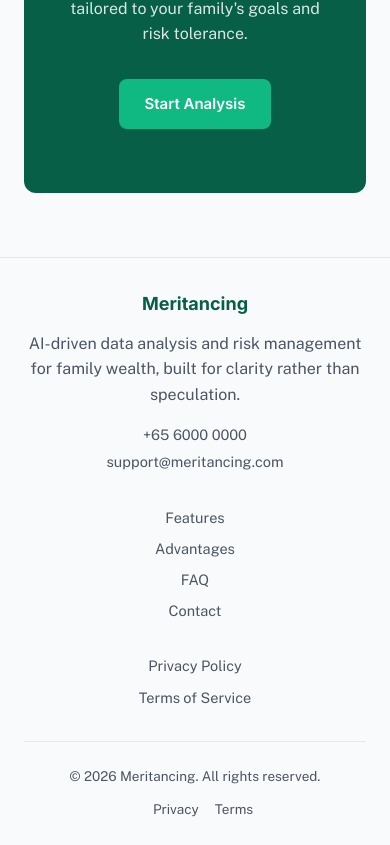
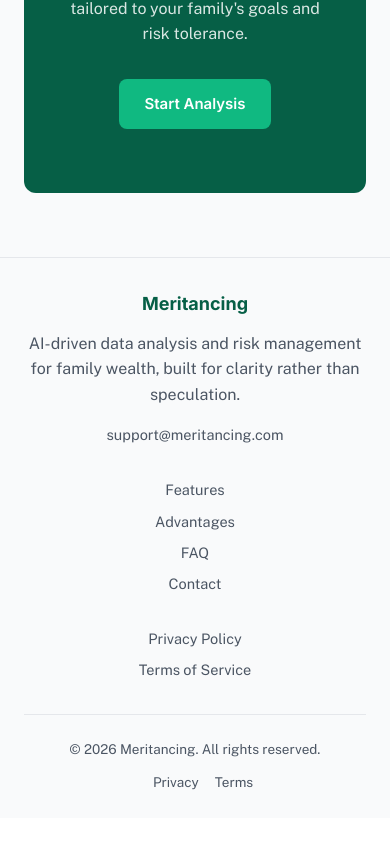
Before and after one commit to taybadeveloper/Meritancing, a Next.js app: page / in a window 390 px wide. Shown: the part 5883-6728 px from the top of the page. After the commit the page ends 6701 px from the top, so only its background shows below. Built offline with nearby package versions, Linux system fonts and the light colour scheme.

Commit message:
Remove phone number from footer and contact page

```diff
--- a/app/contact/page.js
+++ b/app/contact/page.js
@@ -36,9 +36,6 @@ export default function ContactPage() {
             <div>
               <h2>How to Reach Us</h2>
               <ul className="pain-list">
-                <li>
-                  <strong>Phone:</strong> +65 6000 0000
-                </li>
                 <li>
                   <strong>Email:</strong>{" "}
                   <a href="mailto:support@meritancing.com">
--- a/components/Footer.jsx
+++ b/components/Footer.jsx
@@ -12,7 +12,6 @@ export default function Footer() {
               built for clarity rather than speculation.
             </p>
             <address>
-              <a href="tel:+6560000000">+65 6000 0000</a>
               <a href="mailto:support@meritancing.com">support@meritancing.com</a>
             </address>
           </div>
```
